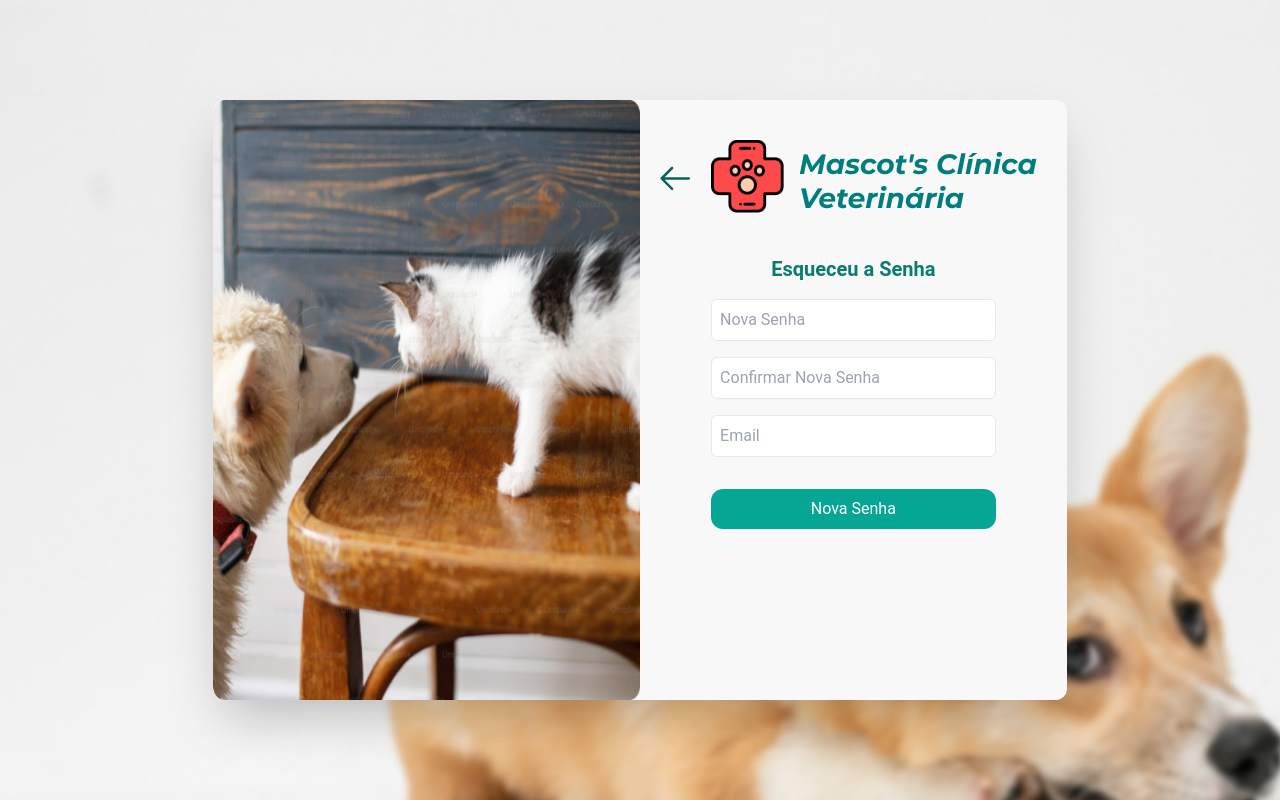
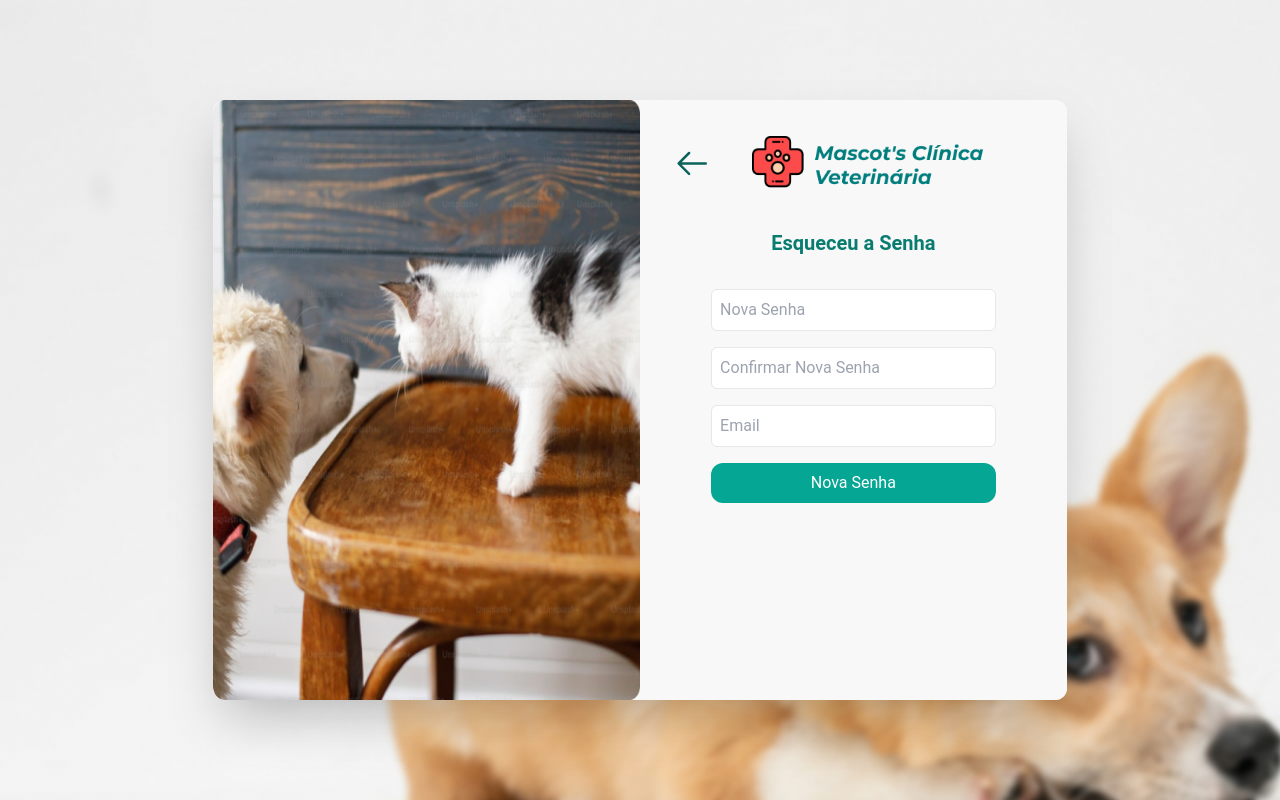
Before and after one commit to softexrecifepe/PI-MASCOTS-TURMA-09-EQUIPE-03, a Next.js app: page /login in a window 1280 px wide. Both pictures are taken after a click on the button "Esqueceu a senha?". Built offline with nearby package versions, Linux system fonts and the light colour scheme.

Commit message:
refactor: melhorias dimensao logo das tela sigin e forgotpassowrd

```diff
--- a/src/app/components/LoginPageButton.tsx
+++ b/src/app/components/LoginPageButton.tsx
@@ -4,7 +4,7 @@ interface loginPageButtonProps {
 
 export function LoginPageButton({ text }: loginPageButtonProps) {
   return (
-    <button className="py-2 bg-mascots-primary-600 rounded-xl text-white mt-4 hover:bg-mascots-primary-800 active:bg-mascots-primary-500 transition-all">
+    <button className="py-2 bg-mascots-primary-600 rounded-xl w-full text-white  hover:bg-mascots-primary-800 active:bg-mascots-primary-500 transition-all">
       {text}
     </button>
   );
--- a/src/app/login/ForgotPassword.tsx
+++ b/src/app/login/ForgotPassword.tsx
@@ -5,6 +5,7 @@ import { InputComponent } from "../components/InputComponent";
 import { LoginPageButton } from "../components/LoginPageButton";
 import { LogoLogin } from "../components/LogoLogin";
 import type { MouseEventHandler } from "react";
+import { LogoForms } from "./LogoForms";
 
 interface forgotPasswordProps {
   forgotPasswordButtonState: boolean;
@@ -17,21 +18,21 @@ export function ForgotPassword({
 }: forgotPasswordProps) {
   return (
     <div
-      className={`transition-opacity absolute w-1/2 left-auto inset-0 flex flex-col items-center bg-mascots-secundary-50 ${
+      className={`transition-opacity absolute w-1/2 left-auto inset-0 flex flex-col pt-4 items-center bg-mascots-secundary-50 ${
         forgotPasswordButtonState ? "opacity-100" : "opacity-0"
       } `}
     >
-      <div className="mt-10 flex items-center gap-4">
+      <div className="w-full flex items-center mt-5 px-8 gap-10">
         <button onClick={handleBackLogin}>
           <GoArrowLeft className="transition-all hover:fill-mascots-primary-400 size-10 fill-mascots-primary-800" />
         </button>
-        <LogoLogin />
+        <LogoForms />
       </div>
       <div className="w-full mt-10 flex flex-col items-center gap-4">
         <header className="text-mascots-primary-700 font-semibold text-xl">
           Esqueceu a Senha
         </header>
-        <form className="flex flex-col w-2/3 gap-4 justify-center">
+        <form className="flex flex-col w-2/3 mt-4 gap-4 justify-center">
           <InputComponent
             id="newPassword"
             placeholder="Nova Senha"
--- a/src/app/login/Login.tsx
+++ b/src/app/login/Login.tsx
@@ -28,14 +28,17 @@ export function Login({
           Login
         </header>
       </div>
-      <form method="post" className="flex flex-col justify-center gap-4 w-72 ">
+      <form
+        method="post"
+        className="flex flex-col justify-center mt-4 gap-4 w-72 "
+      >
         <InputComponent id="login" placeholder="Login" type="text" />
         <InputComponent id="pass" placeholder="Senha" type="password" />
 
         <LoginPageButton text="Entrar" />
       </form>
 
-      <div className="flex flex-col text-center gap-3 mt-2">
+      <div className="flex flex-col text-center gap-3 mt-5">
         <button
           className="transition-all hover:text-red-400"
           onClick={handleForgotPassword}
--- a/src/app/login/Sigin.tsx
+++ b/src/app/login/Sigin.tsx
@@ -3,7 +3,6 @@
 import { GoArrowLeft } from "react-icons/go";
 import { InputComponent } from "../components/InputComponent";
 import { LoginPageButton } from "../components/LoginPageButton";
-import { LogoLogin } from "../components/LogoLogin";
 import type { MouseEventHandler } from "react";
 import { LogoForms } from "./LogoForms";
 
@@ -16,19 +15,19 @@ export function Sigin({ propsSigin }: siginProps) {
     <div
       className={`transition-all inset-0 flex flex-col items-center gap-4 py-5 bg-mascots-secundary-50`}
     >
-      <div className="flex items-center justify-center gap-4">
+      <div className="w-full flex items-center mt-5 px-8 gap-10">
         <button onClick={propsSigin}>
           <GoArrowLeft className="transition-all hover:fill-mascots-primary-400 size-10 fill-mascots-primary-800" />
         </button>
         <LogoForms />
       </div>
 
-      <div className="flex flex-col gap-2 w-full">
+      <div className="flex flex-col gap-2 w-full mt-4">
         <div className="w-full flex flex-col gap-4 items-center">
           <header className="text-mascots-primary-700 font-semibold text-xl">
             Cadastro
           </header>
-          <form className="flex flex-col w-2/3 gap-2 justify-center">
+          <form className="flex flex-col w-2/3 gap-3 justify-center">
             <InputComponent id="login" placeholder="Login" type="text" />
 
             <InputComponent id="password" placeholder="Senha" type="password" />
@@ -39,7 +38,9 @@ export function Sigin({ propsSigin }: siginProps) {
               type="password"
             />
             <InputComponent id="email" placeholder="Email" type="email" />
-            <LoginPageButton text="Cadastrar" />
+            <div className="w-full mt-2">
+              <LoginPageButton text="Cadastrar" />
+            </div>
           </form>
         </div>
       </div>
```
